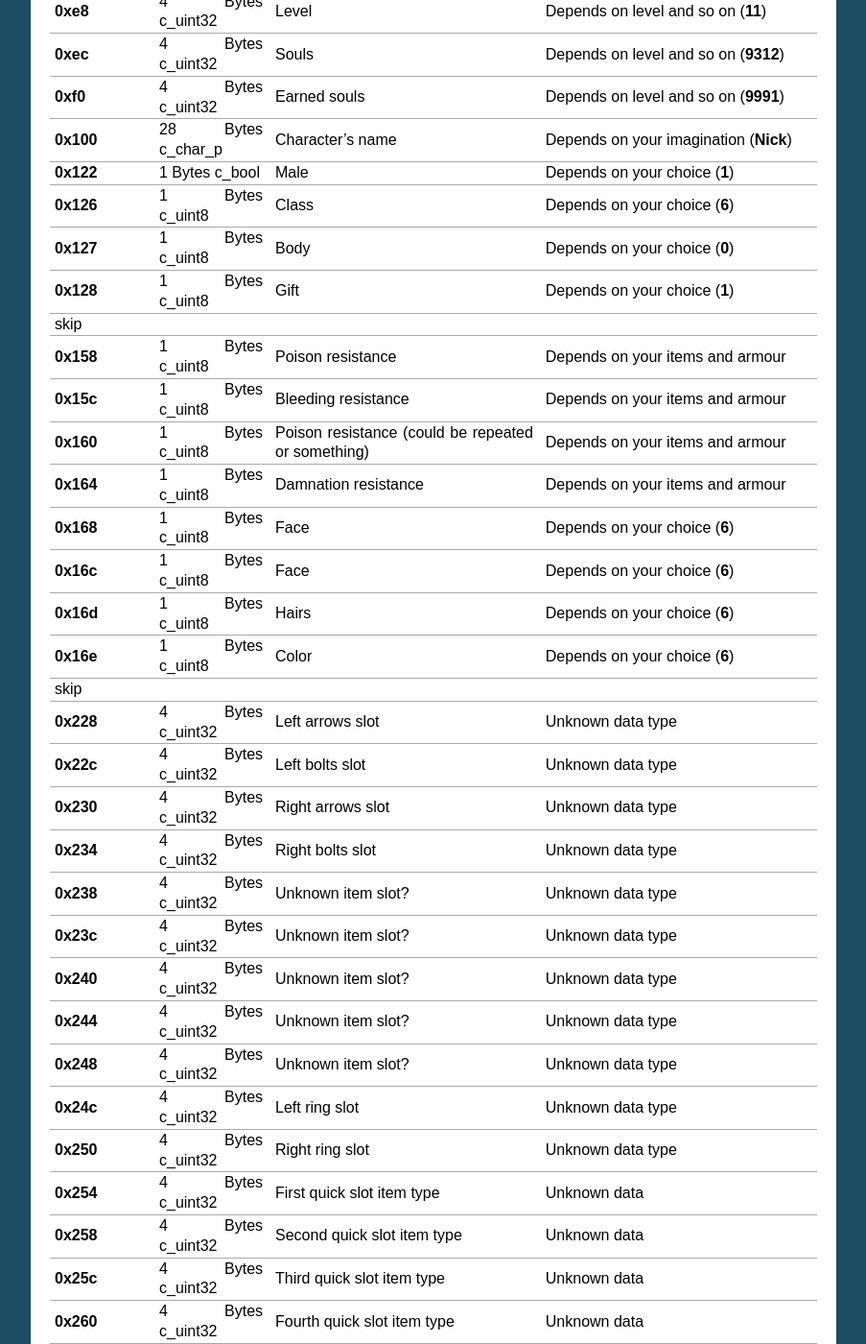
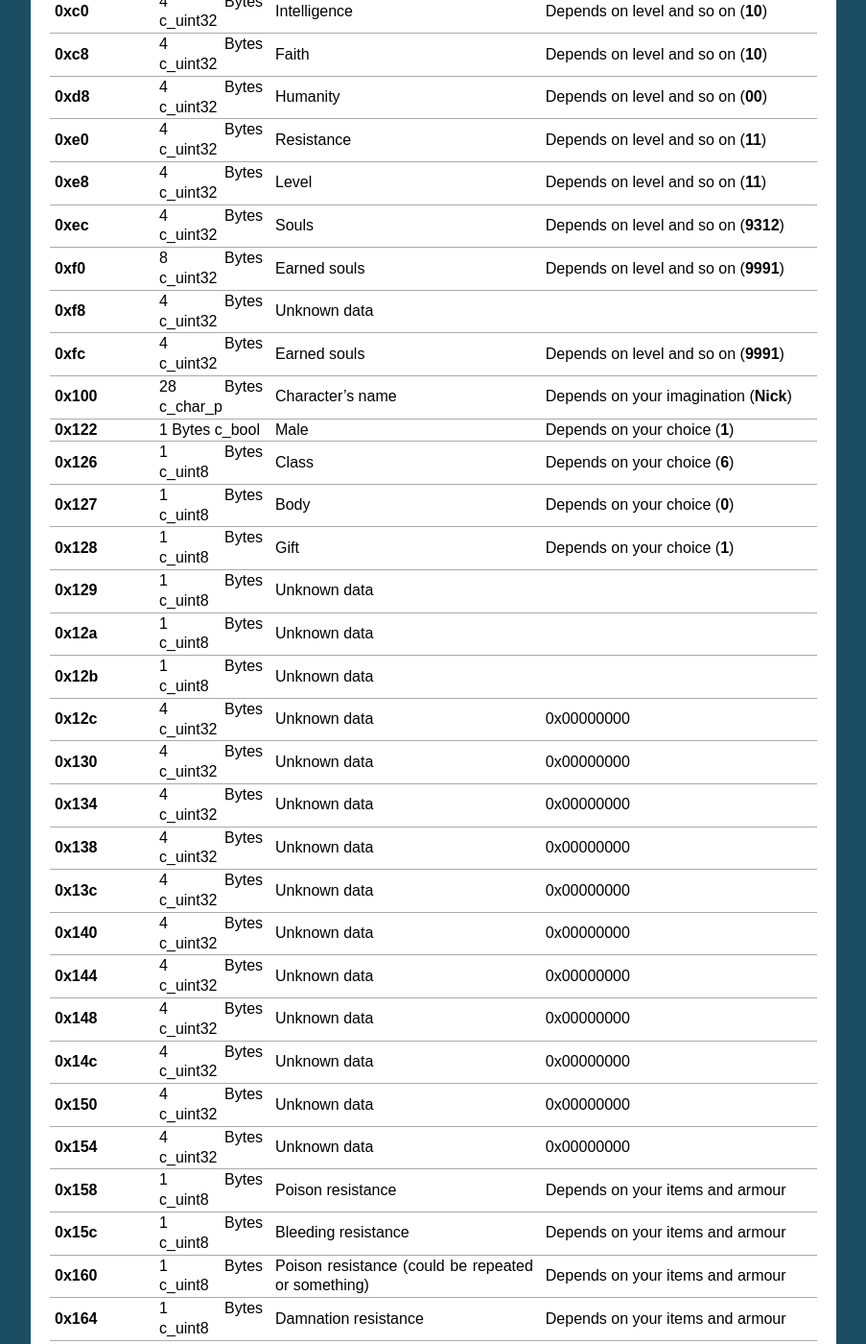
Before and after one commit to tarvitz/dsfp, a Sphinx documentation site: the page built from docs/datasheet.rst, in a window 1280 px wide and 1400 px high, scrolled down 2035 px. Shown: the whole window at 96% size, without its empty margins (198-1101 px from the left). Built offline with Sphinx 7.4.7, drawn with Linux system fonts in a browser that asks for light colours; formulas are drawn with MathJax 3; some of the changed text lies outside the part shown.

Commit message:
manage datasheet offsets, insert unknown data marker instead of no data

```diff
--- a/docs/datasheet.rst
+++ b/docs/datasheet.rst
@@ -127,8 +127,20 @@ and so on. Char data offset means offsets from character start block.
 | **0x70**        | 4 Bytes   | Health bar               | Depends on stats    |
 |                 | c_uint32  |                          | **600**             |
 +-----------------+-----------+--------------------------+---------------------+
-| **0x88**        | 4 Bytes   | Stamina                  | Depends on stats    |
-|                 | c_uint32  |                          | max: **160**        |
+| **0x74**        | 4 Bytes   | Health bar               | Depends on stats    |
+|                 | c_uint32  |                          | **600**             |
++-----------------+-----------+--------------------------+---------------------+
+| **0x78**        | 4 Bytes   | Unknown data             | 0x7d                |
+|                 | c_uint32  |                          |                     |
++-----------------+-----------+--------------------------+---------------------+
+| **0x7c**        | 4 Bytes   | Unknown data             | 0x7d                |
+|                 | c_uint32  |                          |                     |
++-----------------+-----------+--------------------------+---------------------+
+| **0x80**        | 4 Bytes   | Unknown data             | 0x7d                |
+|                 | c_uint32  |                          |                     |
++-----------------+-----------+--------------------------+---------------------+
+| **0x84**        | 4 Bytes   | Unknown data             | 0x00000000          |
+|                 | c_uint32  |                          |                     |
 +-----------------+-----------+--------------------------+---------------------+
 | **0x8c**        | 4 Bytes   | Stamina 2                | Depends on stats    |
 |                 | c_uint32  |                          | max: **160**        |
@@ -169,7 +181,13 @@ and so on. Char data offset means offsets from character start block.
 | **0xec**        | 4 Bytes   | Souls                    | Depends on level    |
 |                 | c_uint32  |                          | and so on (**9312**)|
 +-----------------+-----------+--------------------------+---------------------+
-| **0xf0**        | 4 Bytes   | Earned souls             | Depends on level    |
+| **0xf0**        | 8 Bytes   | Earned souls             | Depends on level    |
+|                 | c_uint32  |                          | and so on (**9991**)|
++-----------------+-----------+--------------------------+---------------------+
+| **0xf8**        | 4 Bytes   | Unknown data             |                     |
+|                 | c_uint32  |                          |                     |
++-----------------+-----------+--------------------------+---------------------+
+| **0xfc**        | 4 Bytes   | Earned souls             | Depends on level    |
 |                 | c_uint32  |                          | and so on (**9991**)|
 +-----------------+-----------+--------------------------+---------------------+
 | **0x100**       | 28 Bytes  | Character's name         | Depends on your     |
@@ -188,7 +206,47 @@ and so on. Char data offset means offsets from character start block.
 | **0x128**       | 1 Bytes   | Gift                     | Depends on your     |
 |                 | c_uint8   |                          | choice (**1**)      |
 +-----------------+-----------+--------------------------+---------------------+
-| skip                                                                         |
+| **0x129**       | 1 Bytes   | Unknown data             |                     |
+|                 | c_uint8   |                          |                     |
++-----------------+-----------+--------------------------+---------------------+
+| **0x12a**       | 1 Bytes   | Unknown data             |                     |
+|                 | c_uint8   |                          |                     |
++-----------------+-----------+--------------------------+---------------------+
+| **0x12b**       | 1 Bytes   | Unknown data             |                     |
+|                 | c_uint8   |                          |                     |
++-----------------+-----------+--------------------------+---------------------+
+| **0x12c**       | 4 Bytes   | Unknown data             | 0x00000000          |
+|                 | c_uint32  |                          |                     |
++-----------------+-----------+--------------------------+---------------------+
+| **0x130**       | 4 Bytes   | Unknown data             | 0x00000000          |
+|                 | c_uint32  |                          |                     |
++-----------------+-----------+--------------------------+---------------------+
+| **0x134**       | 4 Bytes   | Unknown data             | 0x00000000          |
+|                 | c_uint32  |                          |                     |
++-----------------+-----------+--------------------------+---------------------+
+| **0x138**       | 4 Bytes   | Unknown data             | 0x00000000          |
+|                 | c_uint32  |                          |                     |
++-----------------+-----------+--------------------------+---------------------+
+| **0x13с**       | 4 Bytes   | Unknown data             | 0x00000000          |
+|                 | c_uint32  |                          |                     |
++-----------------+-----------+--------------------------+---------------------+
+| **0x140**       | 4 Bytes   | Unknown data             | 0x00000000          |
+|                 | c_uint32  |                          |                     |
++-----------------+-----------+--------------------------+---------------------+
+| **0x144**       | 4 Bytes   | Unknown data             | 0x00000000          |
+|                 | c_uint32  |                          |                     |
++-----------------+-----------+--------------------------+---------------------+
+| **0x148**       | 4 Bytes   | Unknown data             | 0x00000000          |
+|                 | c_uint32  |                          |                     |
++-----------------+-----------+--------------------------+---------------------+
+| **0x14с**       | 4 Bytes   | Unknown data             | 0x00000000          |
+|                 | c_uint32  |                          |                     |
++-----------------+-----------+--------------------------+---------------------+
+| **0x150**       | 4 Bytes   | Unknown data             | 0x00000000          |
+|                 | c_uint32  |                          |                     |
++-----------------+-----------+--------------------------+---------------------+
+| **0x154**       | 4 Bytes   | Unknown data             | 0x00000000          |
+|                 | c_uint32  |                          |                     |
 +-----------------+-----------+--------------------------+---------------------+
 | **0x158**       | 1 Bytes   | Poison resistance        | Depends on your     |
 |                 | c_uint8   |                          | items and armour    |
@@ -253,7 +311,7 @@ and so on. Char data offset means offsets from character start block.
 | **0x254**       | 4 Bytes   | First quick slot item    | Unknown data        |
 |                 | c_uint32  | type                     |                     |
 +-----------------+-----------+--------------------------+---------------------+
-| **0x258**       | 4 Bytes   | Second quick slot item   |  Unknown data       |
+| **0x258**       | 4 Bytes   | Second quick slot item   | Unknown data        |
 |                 | c_uint32  | type                     |                     |
 +-----------------+-----------+--------------------------+---------------------+
 | **0x25c**       | 4 Bytes   | Third quick slot item    | Unknown data        |
@@ -365,6 +423,7 @@ and so on. Char data offset means offsets from character start block.
 |                 | c_uint32  | could be boss deaths     |                     |
 |                 |           | (may be)                 |                     |
 +-----------------+-----------+--------------------------+---------------------+
+
 .. _start-block:
 
 Start block
```
